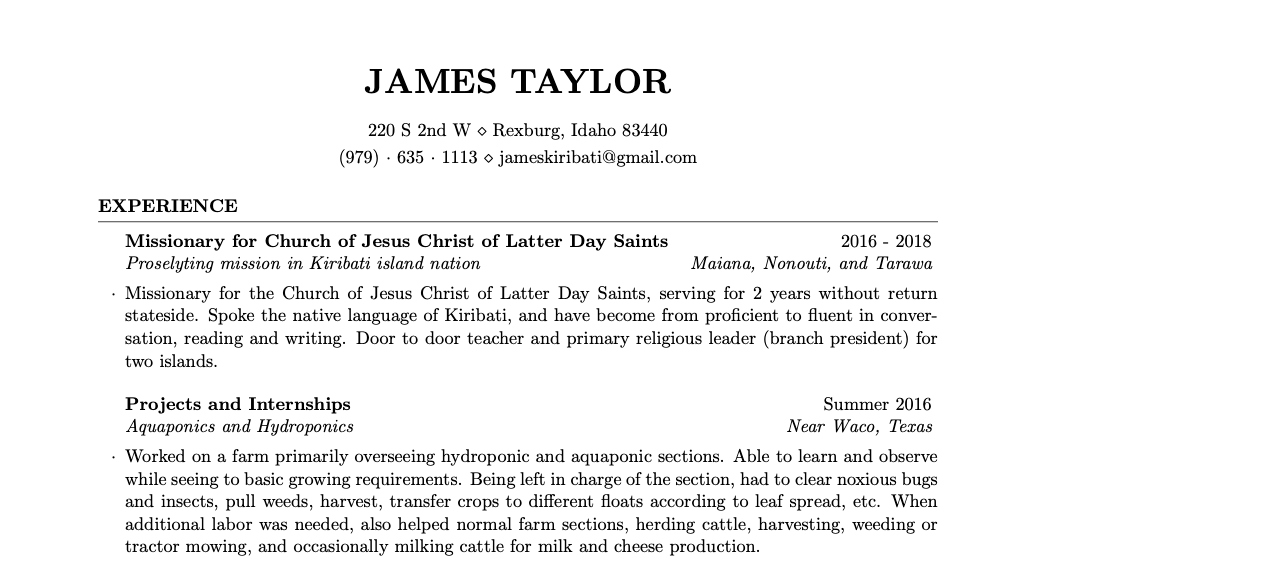
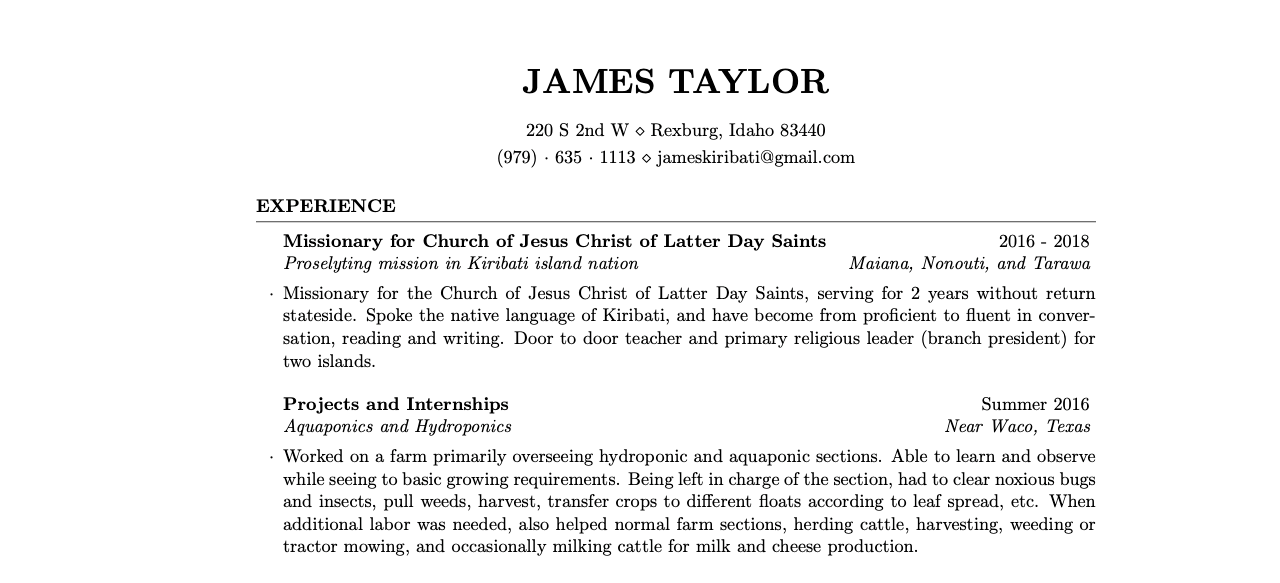
Before and after one commit to jtayloriii/wdd130web, a plain HTML site: page personal_website/index.html in a window 1280 px wide. Shown: the part 217-800 px from the top of the page. Drawn offline with Linux system fonts and the light colour scheme.

Commit message:
resume centering

```diff
--- a/personal_website/styles/style.css
+++ b/personal_website/styles/style.css
@@ -91,7 +91,7 @@ header {
     grid-template-columns: 220px auto;
 }
 .resume {
-    grid-column: 1 / 8;
+    grid-column: 3 / 8;
     grid-row: 1 / 7;
 }
 .logo {
```
